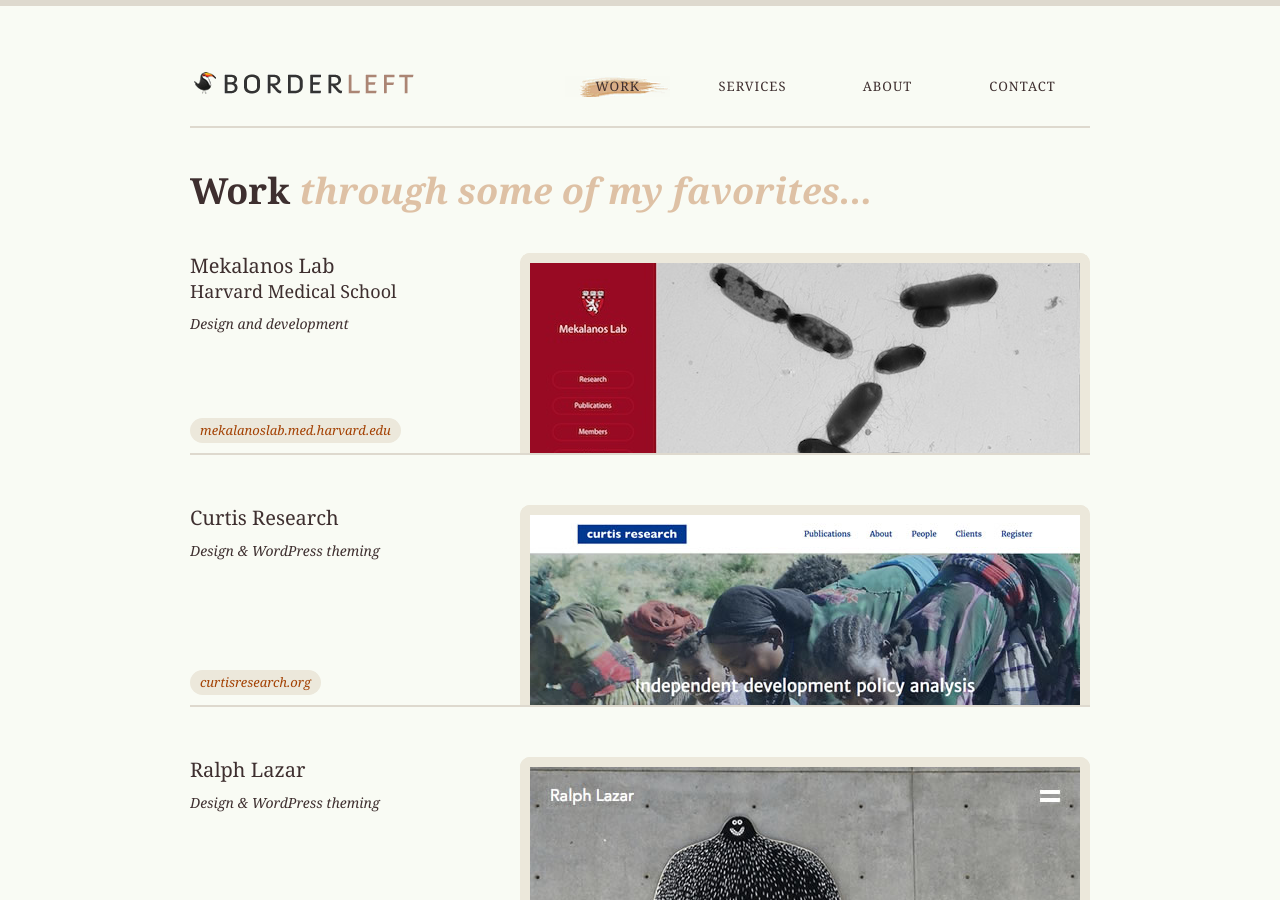
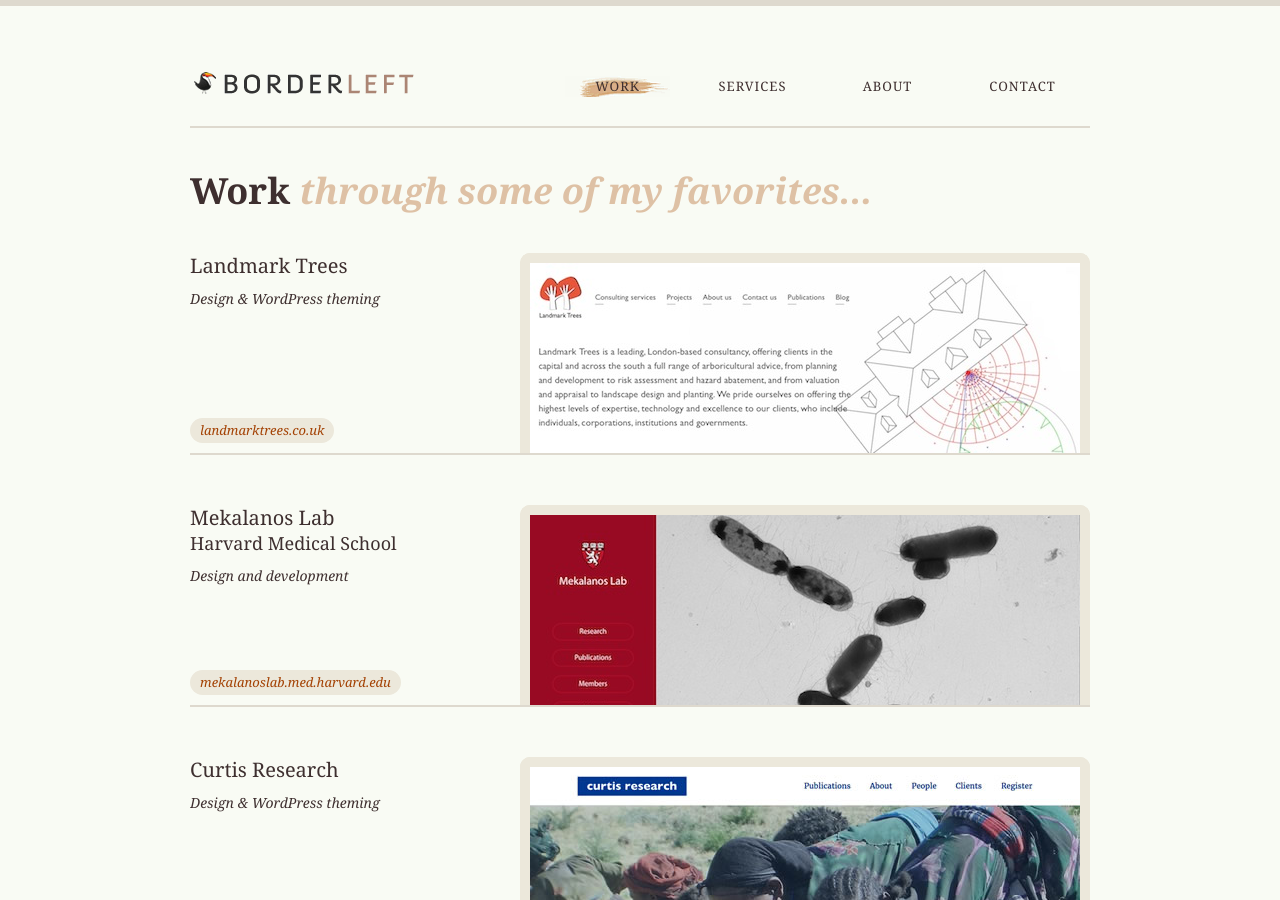
Before and after one commit to borderleft/borderleft.github.io, a Jekyll site: the page built from work/index.html, in a window 1280 px wide and 900 px high. Built offline with Jekyll 4.4.1, drawn with Linux system fonts in a browser that asks for light colours.

Commit message:
Add a project

```diff
--- a/index.html
+++ b/index.html
@@ -17,8 +17,9 @@
     <li>
         <h2>Recent work</h2>
         <p>
-            <a href="http://mekalanoslab.med.harvard.edu/">Mekalanos Lab</a> - Harvard Medical School<br>
-            <a href="http://curtisresearch.org/">Curtis Research</a> - Independent consultancy
+            <a href="http://landmarktrees.co.uk/">Landmark Trees</a>,
+            <a href="http://mekalanoslab.med.harvard.edu/">Mekalanos Lab</a>,
+            <a href="http://curtisresearch.org/">Curtis Research</a>
         </p>
     </li>
     <li>
--- a/work/index.html
+++ b/work/index.html
@@ -7,6 +7,16 @@
 <h1>Work <em>through some of my favorites...</em></h1>
 
 <ul class="projects">
+    <li>
+        <div class="image">
+            <a href="http://landmarktrees.co.uk/"><img src="/assets/img/work/landmark-1.jpg" alt=""></a>
+        </div>
+        <div class="info">
+            <h2>Landmark Trees</h2>
+            <p class="meta">Design &amp; WordPress theming</p>
+            <p class="link"><a href="http://landmarktrees.co.uk/"><span>landmarktrees.co.uk</span></a></p>
+        </div>
+    </li>
     <li>
         <div class="image">
             <a href="http://mekalanoslab.med.harvard.edu/"><img src="/assets/img/work/mekalanos-1.jpg" alt=""></a>
```
Also changed, not shown: assets/img/work/landmark-1.jpg (added).
